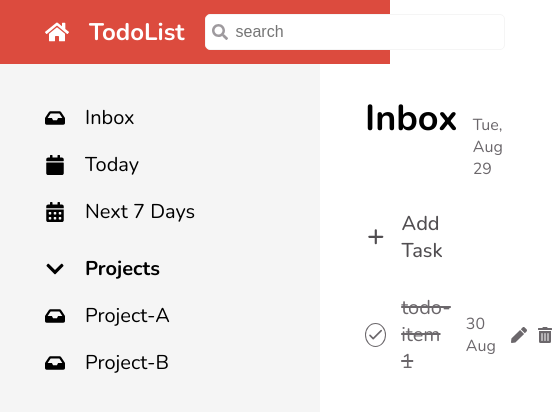
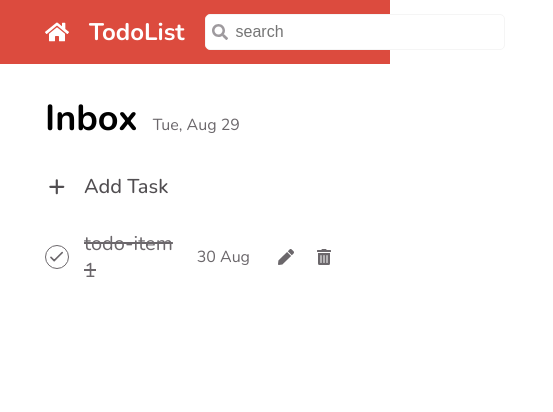
Before and after one commit to KasamaLee/cc15-todolist-kasama, a React (Create React App) app: page / in a window 390 px wide. Shown: the top 412 px of the page, 553 px wide, since content can reach past the window. Built offline with nearby package versions, Linux system fonts and the light colour scheme.

Commit message:
finish : edit-task todolist

```diff
--- a/src/app/App.scss
+++ b/src/app/App.scss
@@ -24,3 +24,16 @@
   gap: 5px;
   padding: 30px;
 }
+
+@media screen and (max-width: 768px) {
+  .todo {
+    &__sidebar {
+      display: none;
+    }
+
+    &__content {
+      grid-row: 2/-1;
+      grid-column: 1/-1;
+    }
+  }
+}
--- a/src/components/Todo/TodoCreate.jsx
+++ b/src/components/Todo/TodoCreate.jsx
@@ -27,12 +27,15 @@ CC4 - React State (1 ในฟังก์ชันของกลุ่ม Reac
     const [state, setState] = useState(initialState: any)
 - element 1: current State
 - element 2: Fn สำหรับ setState
+- เมื่อ State เปลี่ยน Function Component จะ Rerender
+- Rerenderer 1 ครั้ง == Code ทั้งหมดใน FC จะถูกรันใหม่
 */
 
 // #1 : FC = Function Component (Render)
 function TodoCreate() {
     // HOOk FN
     const [isOpenForm, setIsOpenForm] = useState(false);
+    console.log(isOpenForm);
 
     // let active = true;
 
--- a/src/components/Todo/TodoLists.jsx
+++ b/src/components/Todo/TodoLists.jsx
@@ -1,18 +1,34 @@
-import styles from './TodoLists.module.scss';
+import { useState } from 'react';
 import { FaTrashAlt, FaPen } from 'react-icons/fa';
 import { HiOutlineCheck } from 'react-icons/hi';
 
+import TodoForm from './TodoForm';
+import styles from './TodoLists.module.scss';
+
 function TodoLists() {
+
+  const [isOpenForm, setIsOpenForm] = useState(false);
+  console.log(isOpenForm);
+
+  const handleClick = function (event) {
+    setIsOpenForm(!isOpenForm);
+  }
+
   return (
+
     <ul className={styles.todo__lists}>
+
+      {isOpenForm ? (< TodoForm />
+      ) : (
         <li className={styles.todo}>
           <div className={`${styles.todo__checkbox} ${styles.todo__checkbox__done}`}>
             <HiOutlineCheck className={styles.todo__checkbox__icon} />
           </div>
+
           <p className={`${styles.todo__task} ${styles.todo__task__done}`}>todo-item 1 </p>
           <span className={styles.todo__date}>30 Aug</span>
           <div className={styles.todo__action}>
-          <span>
+            <span onClick={handleClick} >
               <FaPen className={styles.todo__edit} />
             </span>
             <span>
@@ -20,7 +36,10 @@ function TodoLists() {
             </span>
           </div>
         </li>
+      )}
     </ul>
+
+
   );
 }
 
```
Lines whose indentation alone changed are shown as unchanged.
